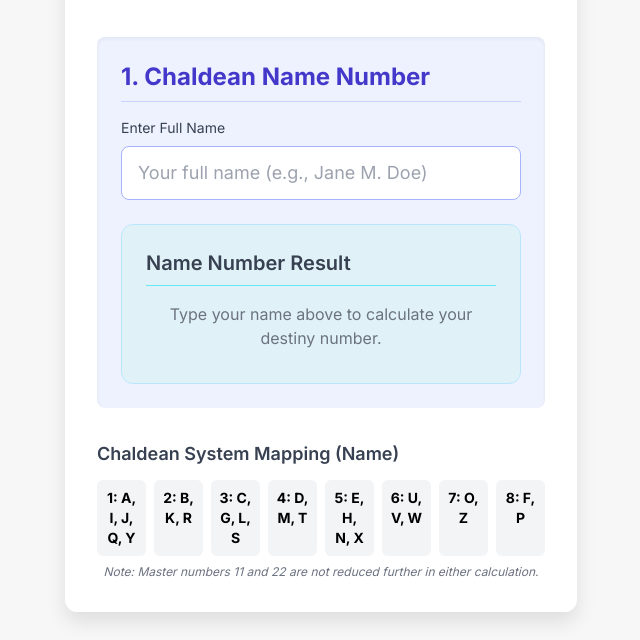
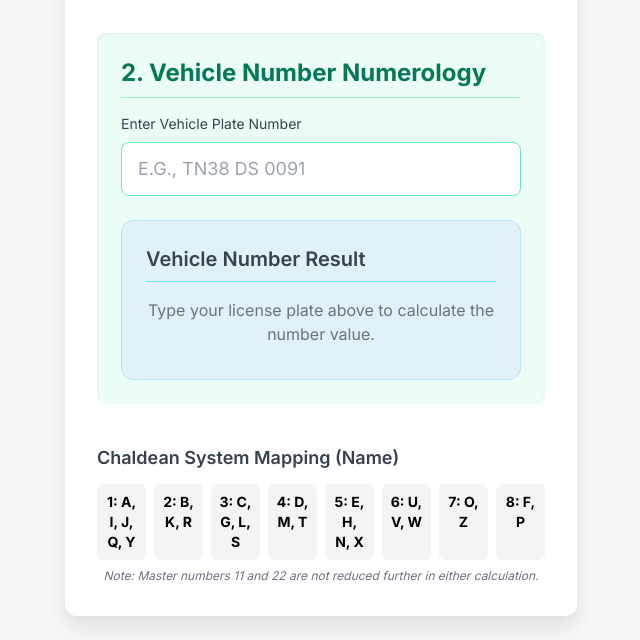
Before and after one commit to dinesh131/dinesh131.github.io, a plain HTML site: page VEH/index.html in a window 1280 px wide. Shown: the part 160-800 px from the top of the page, without its empty margins (319-959 px from the left). Drawn offline with nearby package versions, Linux system fonts and the light colour scheme.

Commit message:
Update index.html
corrections updated

```diff
--- a/VEH/index.html
+++ b/VEH/index.html
@@ -46,30 +46,31 @@
         <!-- CALCULATION SECTIONS - Stacked layout -->
         <div class="space-y-8">
 
-            <!-- CHALDEAN NAME NUMBER CALCULATOR -->
-            <section class="bg-indigo-50 p-6 rounded-lg shadow-inner">
-                <h2 class="text-2xl font-bold text-indigo-700 mb-4 border-b pb-2 border-indigo-200">1. Chaldean Name Number</h2>
 
-                <!-- Name Input -->
+            <!-- VEHICLE NUMBER CALCULATOR -->
+            <section class="bg-emerald-50 p-6 rounded-lg shadow-inner">
+                <h2 class="text-2xl font-bold text-emerald-700 mb-4 border-b pb-2 border-emerald-200">2. Vehicle Number Numerology</h2>
+
+                <!-- Vehicle Input -->
                 <div class="mb-6">
-                    <label for="fullName" class="block text-sm font-medium text-gray-700 mb-2">Enter Full Name</label>
-                    <input type="text" id="fullName" placeholder="Your full name (e.g., Jane M. Doe)"
-                           class="w-full px-4 py-3 border border-indigo-300 rounded-lg focus:ring-indigo-500 focus:border-indigo-500 text-lg"
-                           oninput="calculateChaldean()">
+                    <label for="vehicleNumber" class="block text-sm font-medium text-gray-700 mb-2">Enter Vehicle Plate Number</label>
+                    <input type="text" id="vehicleNumber" placeholder="e.g., TN38 DS 0091"
+                           class="w-full px-4 py-3 border border-emerald-300 rounded-lg focus:ring-emerald-500 focus:border-emerald-500 text-lg uppercase"
+                           oninput="calculateVehicleNumber()">
                 </div>
 
-                <!-- Chaldean Result Output -->
+                <!-- Vehicle Result Output -->
                 <div class="result-box mt-6">
-                    <h3 class="text-xl font-semibold text-gray-700 mb-4 border-b pb-2 border-cyan-300">Name Number Result</h3>
-                    <div id="chaldeanResultOutput" class="text-center transition-opacity duration-500 opacity-0">
-                        <!-- Calculation details will be inserted here -->
+                    <h3 class="text-xl font-semibold text-gray-700 mb-4 border-b pb-2 border-cyan-300">Vehicle Number Result</h3>
+                    <div id="vehicleNumberOutput" class="text-center transition-opacity duration-500 opacity-0">
+                        <!-- Vehicle Number details will be inserted here -->
                     </div>
-                    <div id="chaldeanInitialPrompt" class="text-center text-gray-500">
-                        Type your name above to calculate your destiny number.
+                    <div id="vehicleNumberInitialPrompt" class="text-center text-gray-500">
+                        Type your license plate above to calculate the number value.
                     </div>
                 </div>
             </section>
-
+        </div>
 
         <!-- Numerology Mapping Guide (Responsive) -->
         <div class="mt-10">
```
